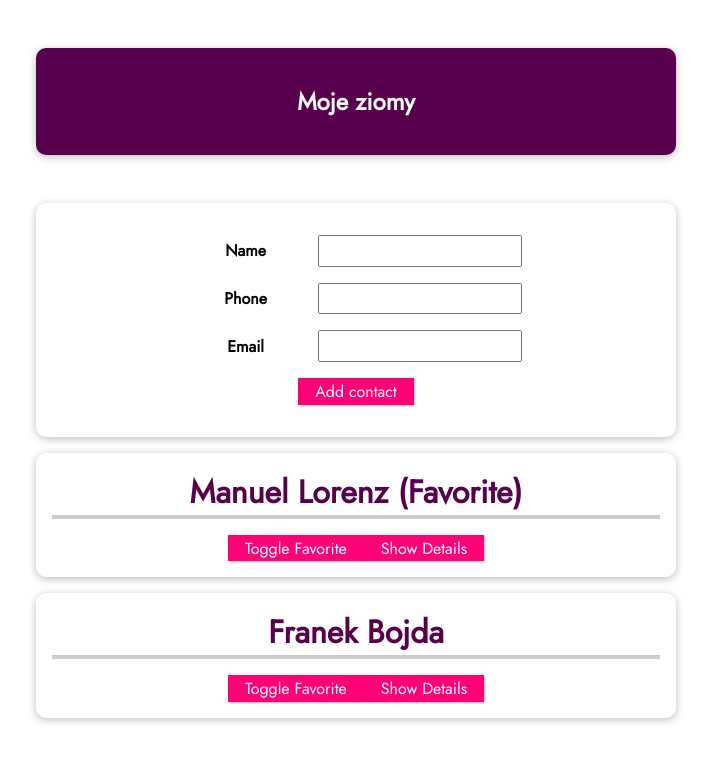
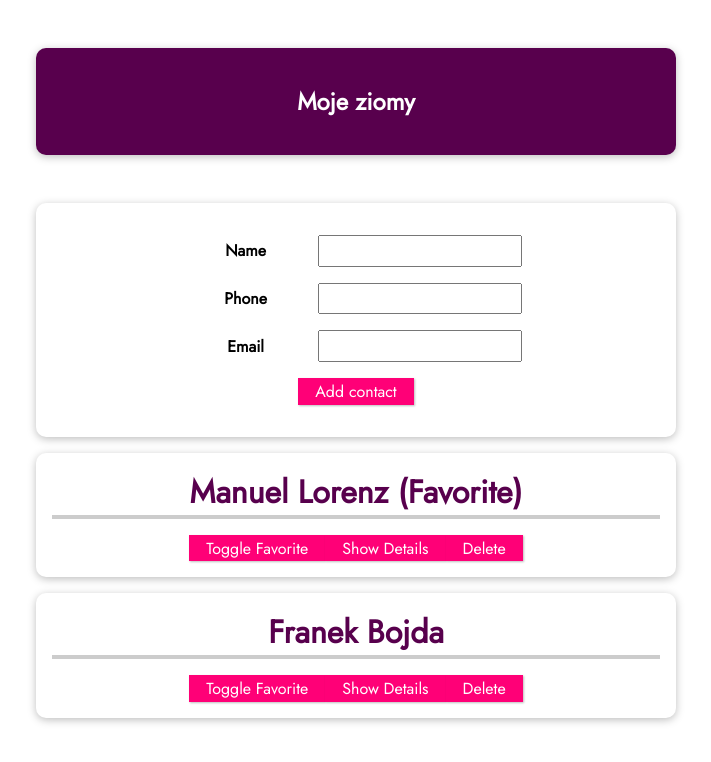
Before and after one commit to neertoon/vue-08-components, a Vue app: page / in a window 1280 px wide. Shown: the top 762 px of the page, without its empty margins (284-995 px from the left). Built offline with nearby package versions, Linux system fonts and the light colour scheme; the HTML template or start-up script is replaced by a standard one.

Commit message:
Komponent -  usuwanie wpisu

```diff
--- a/src/App.vue
+++ b/src/App.vue
@@ -14,6 +14,7 @@
           :email-address="friend.email"
           :is-favorite="friend.isFavorite"
           @toggle-favorite="toggleFavorite"
+          @delete-friend="deleteFriend"
       ></friend-contact>
     </ul>
   </section>
@@ -57,6 +58,13 @@ export default {
       }
 
       this.friends.push(newFriend);
+    },
+    deleteFriend(id) {
+      const friendIndex = this.friends.findIndex(f => f.id === id);
+
+      this.friends.splice(friendIndex, 1);
+
+      // this.friends = this.friends.filter(f => f.id !== id);
     }
   }
 }
--- a/src/components/FriendContact.vue
+++ b/src/components/FriendContact.vue
@@ -7,6 +7,7 @@
       <li>Phone: {{ phoneNumber }}</li>
       <li>Email: {{ emailAddress }}</li>
     </ul>
+    <button @click="deleteFriend">Delete</button>
   </li>
 </template>
 
@@ -44,6 +45,9 @@ export default {
         console.log('No ID provided!');
         return false;
       }
+    },
+    'delete-friend': function (id) {
+
     }
   },
   data() {
@@ -57,6 +61,9 @@ export default {
     },
     toggleFavorite() {
       this.$emit('toggle-favorite', this.id);
+    },
+    deleteFriend() {
+      this.$emit('delete-friend', this.id);
     }
   },
 }
```
